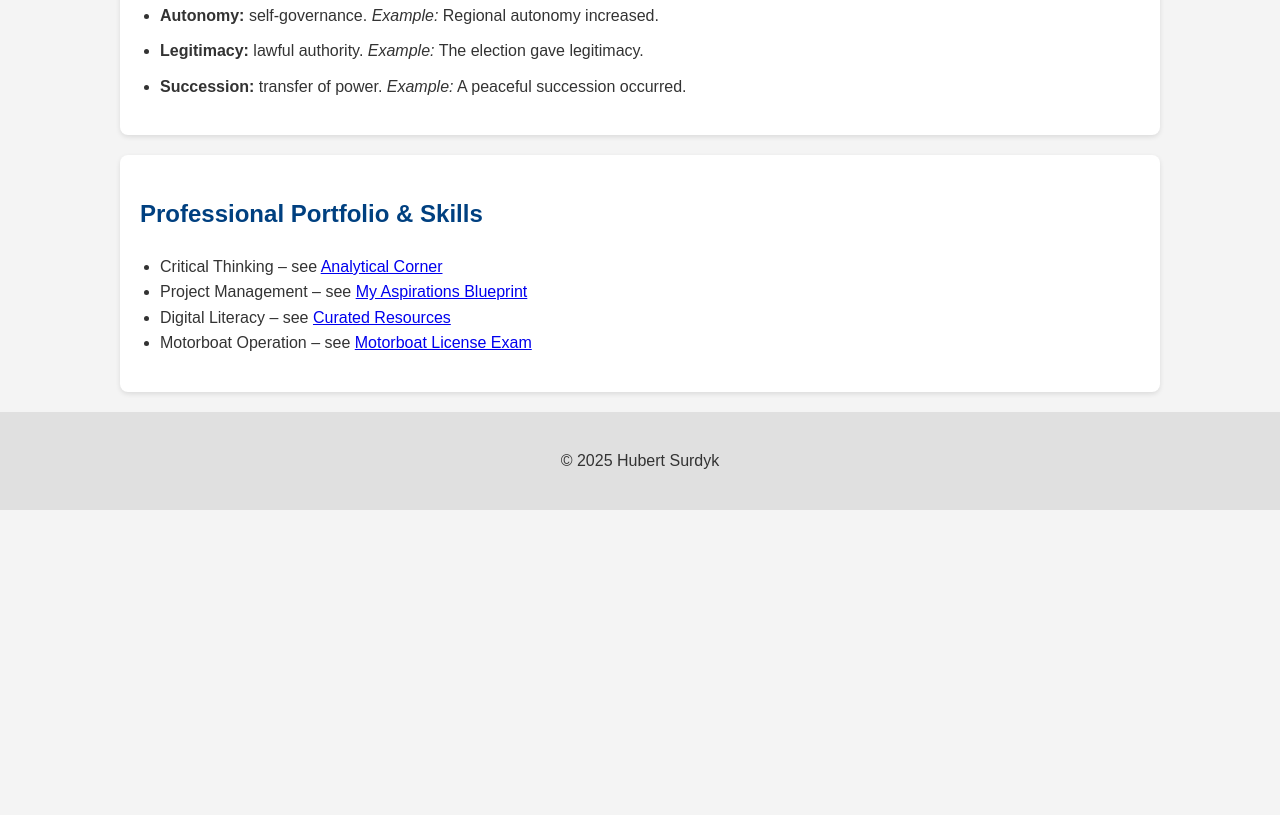
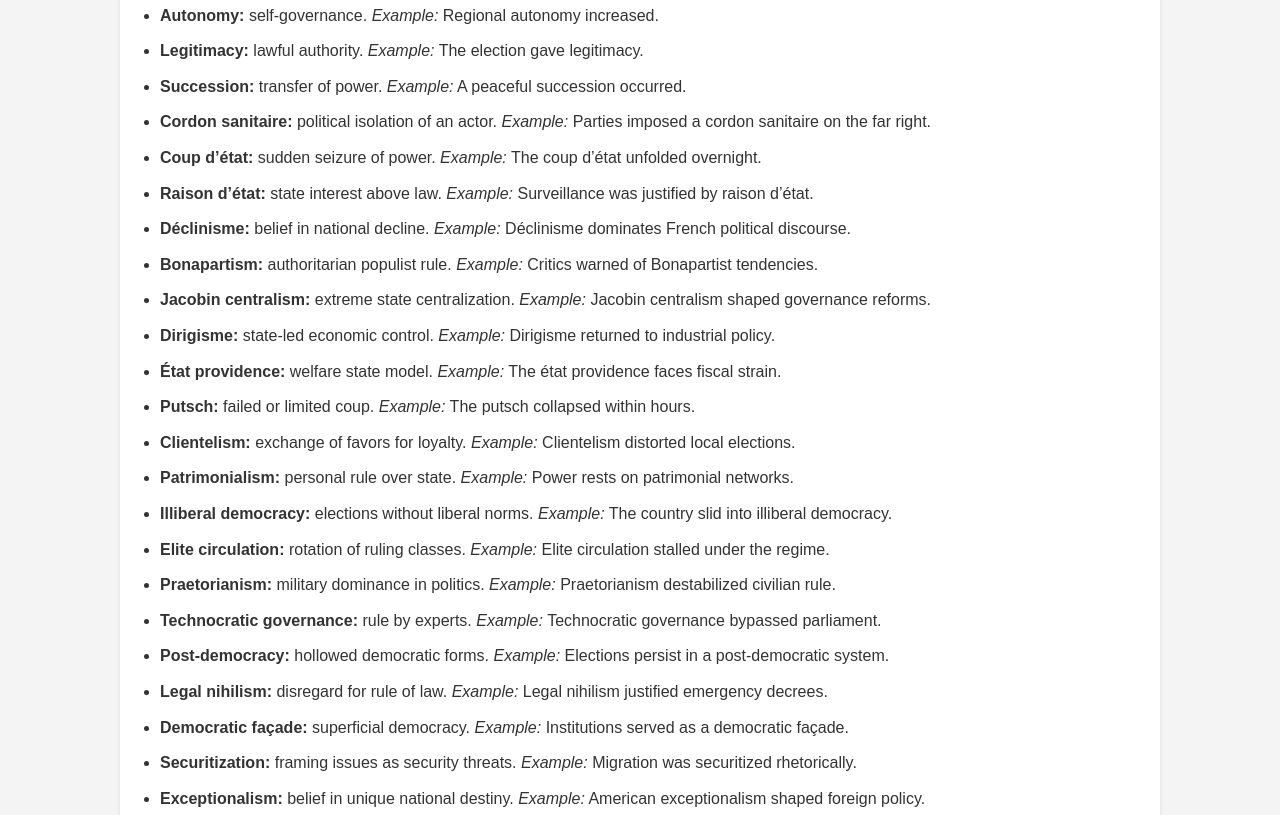
Before and after one commit to HSudryk/hubertsurdyk.github.io, a plain HTML site: page index.html in a window 1280 px wide. Shown: the part 7029-7844 px from the top of the page. Before the commit the page ends 7539 px from the top, so only its background shows below. Drawn offline with Linux system fonts and the light colour scheme.

Commit message:
Update index.html

```diff
--- a/index.html
+++ b/index.html
@@ -242,6 +242,26 @@
         <li><strong>Autonomy:</strong> self-governance. <em>Example:</em> Regional autonomy increased.</li>
         <li><strong>Legitimacy:</strong> lawful authority. <em>Example:</em> The election gave legitimacy.</li>
         <li><strong>Succession:</strong> transfer of power. <em>Example:</em> A peaceful succession occurred.</li>
+        <li><strong>Cordon sanitaire:</strong> political isolation of an actor. <em>Example:</em> Parties imposed a cordon sanitaire on the far right.</li>
+        <li><strong>Coup d’état:</strong> sudden seizure of power. <em>Example:</em> The coup d’état unfolded overnight.</li>
+        <li><strong>Raison d’état:</strong> state interest above law. <em>Example:</em> Surveillance was justified by raison d’état.</li>
+        <li><strong>Déclinisme:</strong> belief in national decline. <em>Example:</em> Déclinisme dominates French political discourse.</li>
+        <li><strong>Bonapartism:</strong> authoritarian populist rule. <em>Example:</em> Critics warned of Bonapartist tendencies.</li>
+        <li><strong>Jacobin centralism:</strong> extreme state centralization. <em>Example:</em> Jacobin centralism shaped governance reforms.</li>
+        <li><strong>Dirigisme:</strong> state-led economic control. <em>Example:</em> Dirigisme returned to industrial policy.</li>
+        <li><strong>État providence:</strong> welfare state model. <em>Example:</em> The état providence faces fiscal strain.</li>
+        <li><strong>Putsch:</strong> failed or limited coup. <em>Example:</em> The putsch collapsed within hours.</li>
+        <li><strong>Clientelism:</strong> exchange of favors for loyalty. <em>Example:</em> Clientelism distorted local elections.</li>
+        <li><strong>Patrimonialism:</strong> personal rule over state. <em>Example:</em> Power rests on patrimonial networks.</li>
+        <li><strong>Illiberal democracy:</strong> elections without liberal norms. <em>Example:</em> The country slid into illiberal democracy.</li>
+        <li><strong>Elite circulation:</strong> rotation of ruling classes. <em>Example:</em> Elite circulation stalled under the regime.</li>
+        <li><strong>Praetorianism:</strong> military dominance in politics. <em>Example:</em> Praetorianism destabilized civilian rule.</li>
+        <li><strong>Technocratic governance:</strong> rule by experts. <em>Example:</em> Technocratic governance bypassed parliament.</li>
+        <li><strong>Post-democracy:</strong> hollowed democratic forms. <em>Example:</em> Elections persist in a post-democratic system.</li>
+        <li><strong>Legal nihilism:</strong> disregard for rule of law. <em>Example:</em> Legal nihilism justified emergency decrees.</li>
+        <li><strong>Democratic façade:</strong> superficial democracy. <em>Example:</em> Institutions served as a democratic façade.</li>
+        <li><strong>Securitization:</strong> framing issues as security threats. <em>Example:</em> Migration was securitized rhetorically.</li>
+        <li><strong>Exceptionalism:</strong> belief in unique national destiny. <em>Example:</em> American exceptionalism shaped foreign policy.</li>
     </ul>
 </section>
 
```
